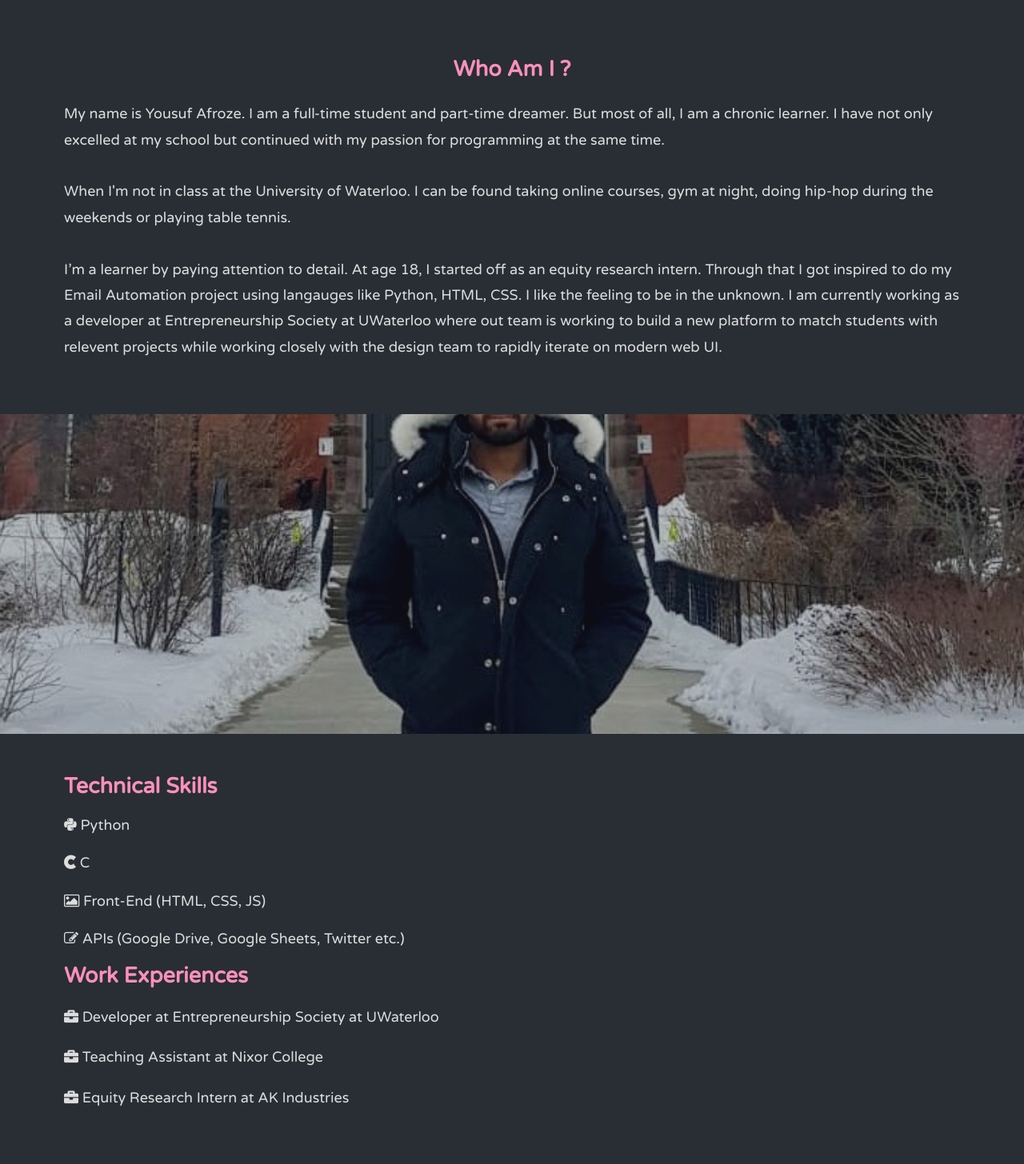
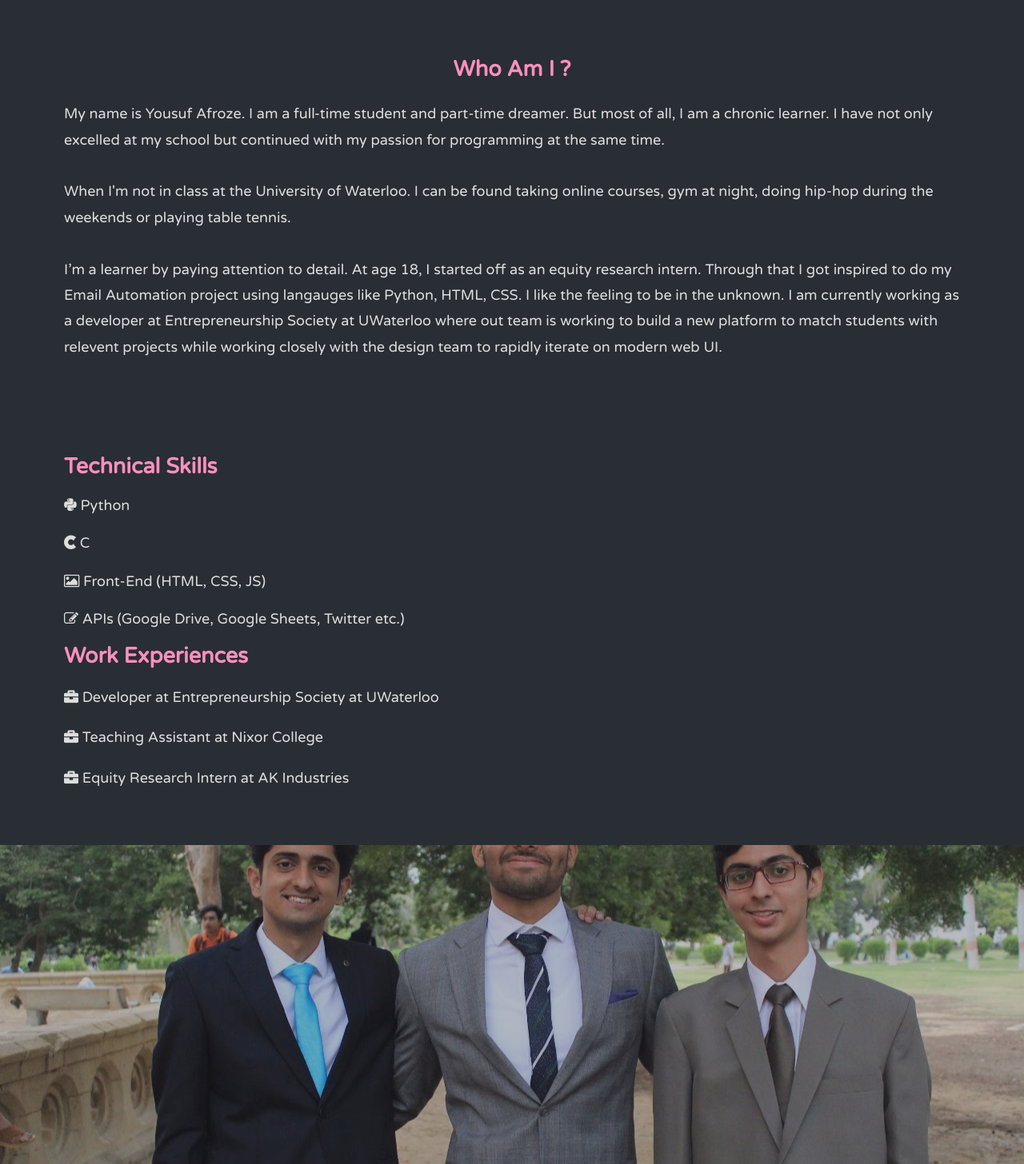
Before and after one commit to yousufafroze/Portfolio, a PHP site: page / in a window 1280 px wide. Shown: the part 801-2257 px from the top of the page at 80% size. Run offline with PHP 8.4, Linux system fonts and the light colour scheme; some libraries are stand-ins or nearby versions.

Commit message:
Update Portfolio.css

```diff
--- a/Portfolio.css
+++ b/Portfolio.css
@@ -124,10 +124,10 @@ color:blue;
   min-height: 400px;
 } */
 
-.parallax-img2{
+/* .parallax-img2{
   background-image: url('https://yousufafroze.github.io/Portfolio/Img/portfolio_img2.jpg');
   min-height: 400px;
-}
+} */
 
 .parallax-img3{
   background-image: url('https://yousufafroze.github.io/Portfolio/Img/img3.jpg');
```
